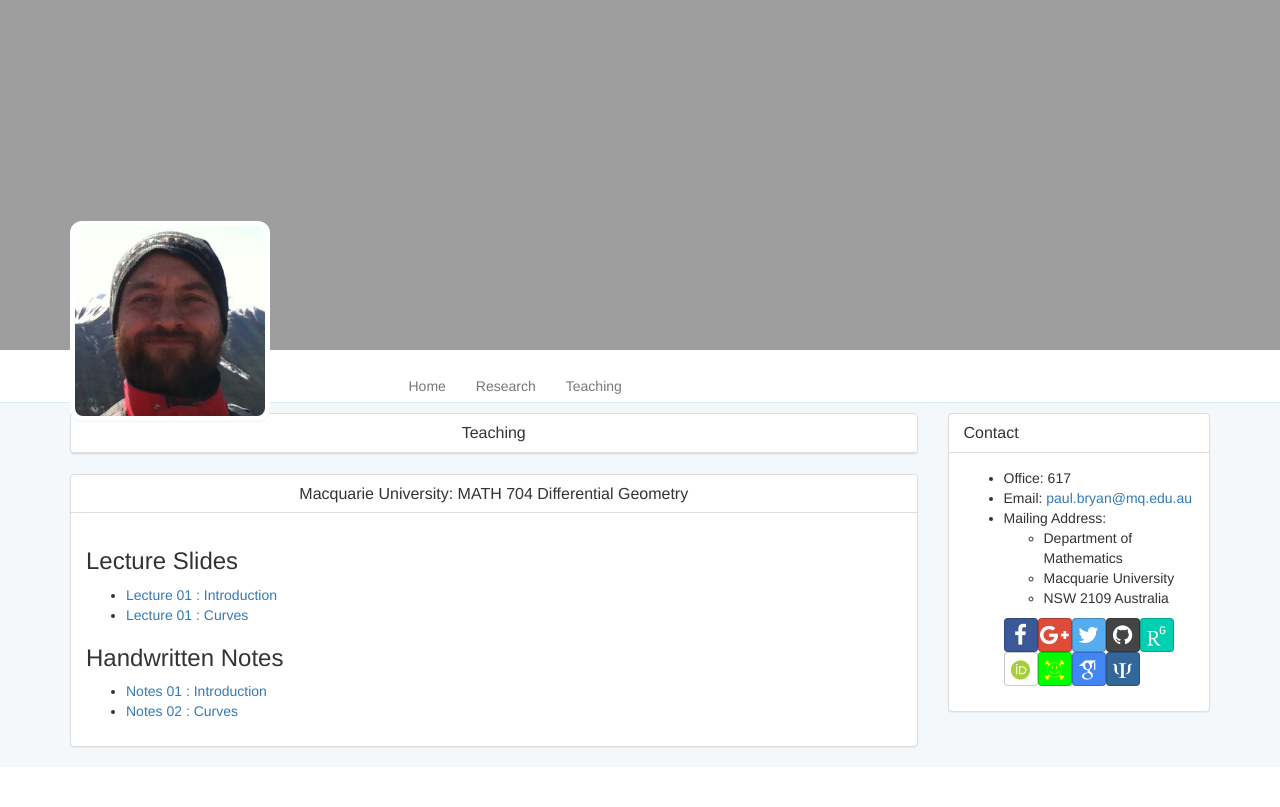
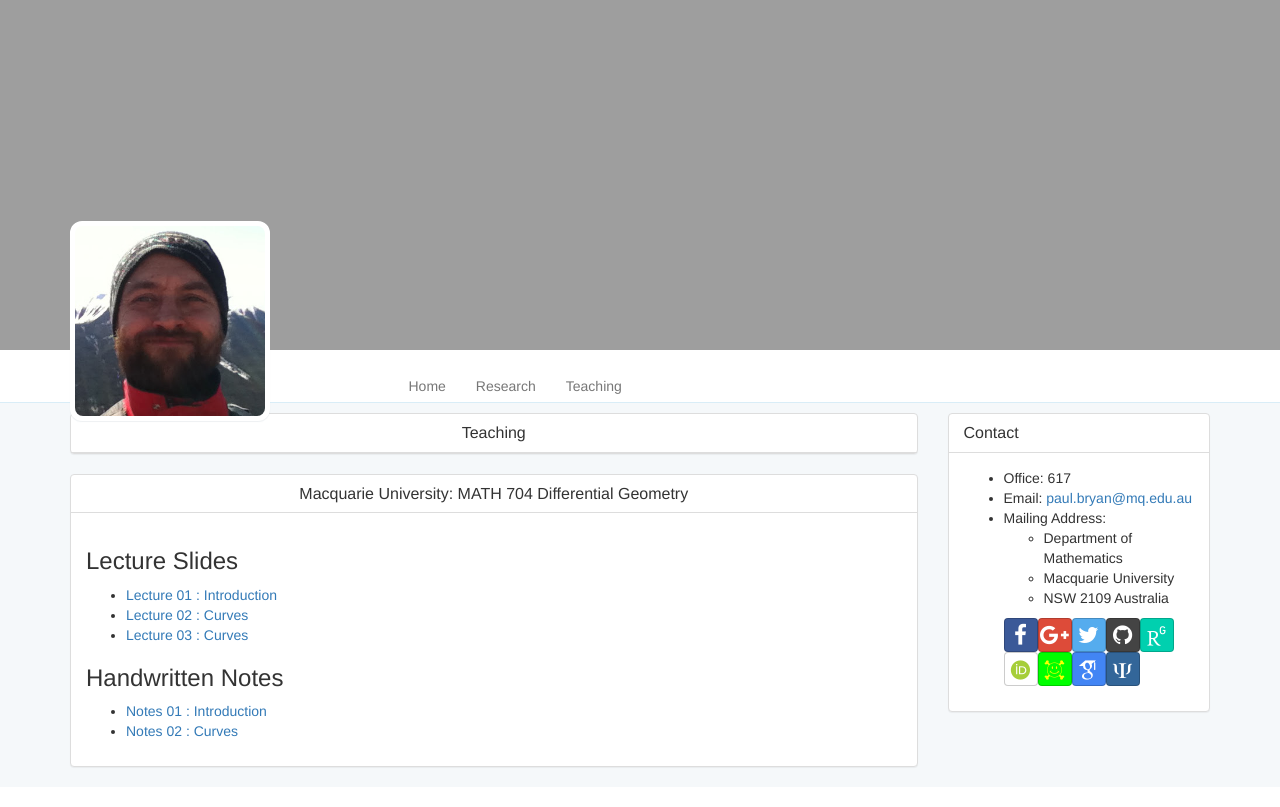
Before and after one commit to pabryan/pabryan.github.io, a Jekyll site: the page built from teaching/mq_math704_2018/index.html, in a window 1280 px wide. Shown: the top 807 px of the page. Built offline with Jekyll 4.4.1, drawn with Linux system fonts in a browser that asks for light colours; some web fonts are replaced.

Commit message:
Added link to mq math704 lec03 notes.

```diff
--- a/teaching/mq_math704_2018/index.html
+++ b/teaching/mq_math704_2018/index.html
@@ -12,7 +12,8 @@ description: "Paul Bryan: Mathematician - Macquarie University: MATH 704 Differe
     <h3>Lecture Slides</h3>
     <ul>
       <li><a href="{{ site.baseurl }}/teaching/mq_math704_2018/lec01.pdf">Lecture 01 : Introduction</a></li>
-            <li><a href="{{ site.baseurl }}/teaching/mq_math704_2018/lec02.pdf">Lecture 01 : Curves</a></li>
+      <li><a href="{{ site.baseurl }}/teaching/mq_math704_2018/lec02.pdf">Lecture 02 : Curves</a></li>
+      <li><a href="{{ site.baseurl }}/teaching/mq_math704_2018/lec03.pdf">Lecture 03 : Curves</a></li>
     </ul>
 
     <h3>Handwritten Notes</h3>
```
